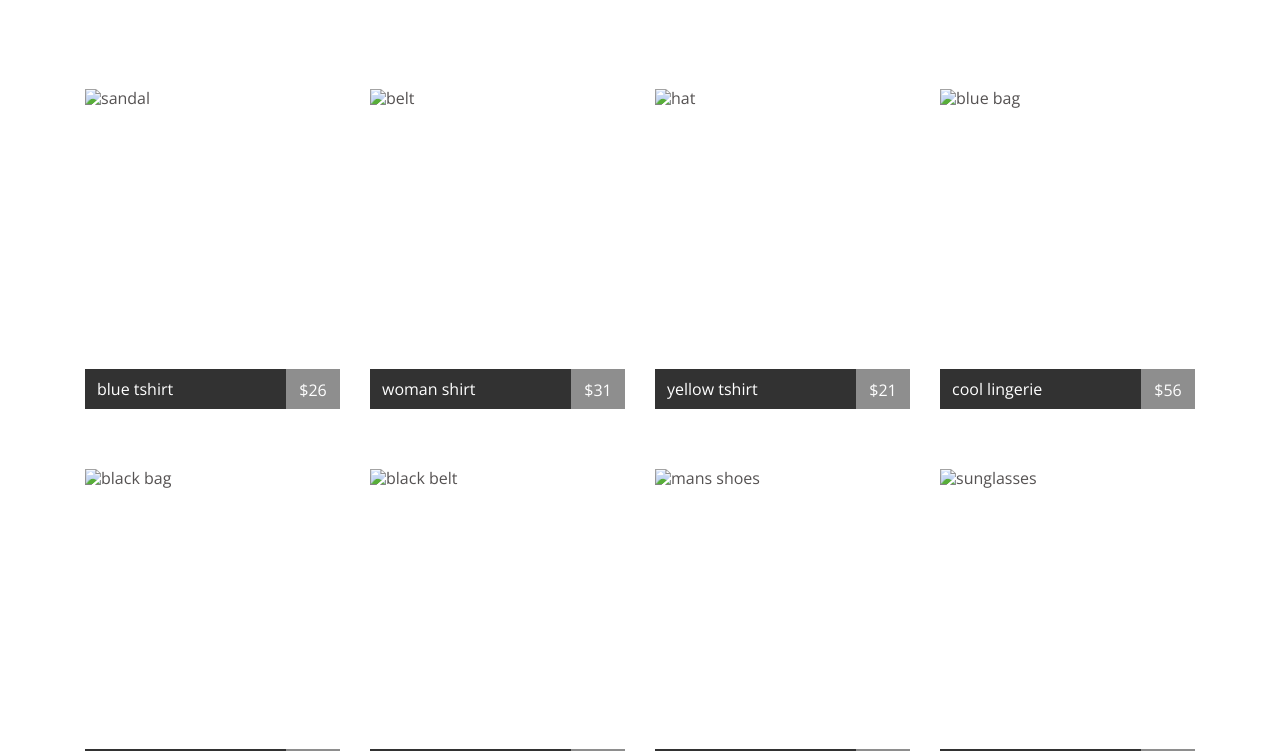
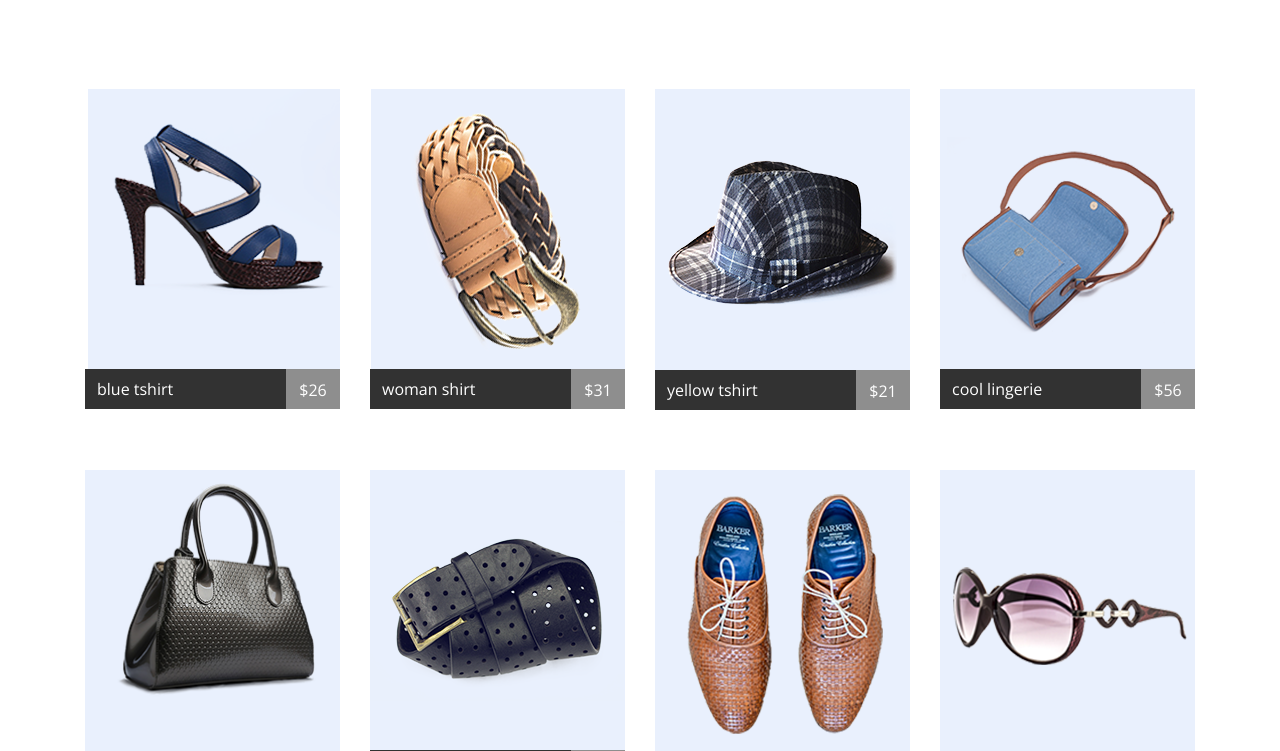
Before and after one commit to Anastasiia512/goit-fe-course-Anastasiia, a plain HTML site: page module 4/index.html in a window 1280 px wide. Shown: the part 249-1000 px from the top of the page. Drawn offline with nearby package versions, Linux system fonts and the light colour scheme; the site is published under a folder, as on GitHub Pages, so addresses that start at the root find nothing.

Commit message:
deleted all /

```diff
--- a/module 4/index.html
+++ b/module 4/index.html
@@ -16,7 +16,7 @@
     <header>
       <nav class="container">
         <a href="#" class="logotip"
-          ><img src="/img/mart.png" width="78" height="21" alt="mart"
+          ><img src="img/mart.png" width="78" height="21" alt="mart"
         /></a>
         <ul class="mart-menu clearfix">
           <li class="menu"><a href="#">home</a></li>
@@ -32,14 +32,14 @@
       <section class="products clearfix">
         <h3 class="heading">featured products</h3>
         <div class="product-items  clearfix">
-          <img src="/img/product1.png" width="255" height="280" alt="sandal" />
+          <img src="img/product1.png" width="255" height="280" alt="sandal" />
           <div class="items-color">
             <p class="item-list">blue tshirt</p>
             <p class="price">$26</p>
           </div>
         </div>
         <div class="product-items clearfix">
-          <img src="/img/product2.png" alt="belt" width="255" height="280" />
+          <img src="img/product2.png" alt="belt" width="255" height="280" />
 
           <div class="items-color">
             <p class="item-list">woman shirt</p>
@@ -47,7 +47,7 @@
           </div>
         </div>
         <div class="product-items clearfix">
-          <img src="/img/product3.png" width="255" height="280" alt="hat" />
+          <img src="img/product3.png" width="255" height="280" alt="hat" />
 
           <div class="items-color">
             <p class="item-list">yellow tshirt</p>
@@ -56,7 +56,7 @@
         </div>
         <div class="product-items clearfix">
           <img
-            src="/img/product4.png"
+            src="img/product4.png"
             width="255"
             height="280"
             alt="blue bag"
@@ -68,7 +68,7 @@
         </div>
         <div class="product-items clearfix">
           <img
-            src="/img/product5.png"
+            src="img/product5.png"
             width="255"
             height="280"
             alt="black bag"
@@ -81,7 +81,7 @@
         </div>
         <div class="product-items clearfix">
           <img
-            src="/img/product6.png"
+            src="img/product6.png"
             width="255"
             height="280"
             alt="black belt"
@@ -94,7 +94,7 @@
         </div>
         <div class="product-items clearfix">
           <img
-            src="/img/product7.png"
+            src="img/product7.png"
             width="255"
             height="280"
             alt="mans shoes"
@@ -107,7 +107,7 @@
         </div>
         <div class="product-items clearfix">
           <img
-            src="/img/product8.png"
+            src="img/product8.png"
             width="255"
             height="280"
             alt="sunglasses"
@@ -122,7 +122,7 @@
       <section class="news clearfix">
         <h3 class="heading">latest news</h3>
         <div class="news-box">
-          <img src="/img/img9.jpg" width="350" height="260" alt="gadget" />
+          <img src="img/img9.jpg" width="350" height="260" alt="gadget" />
           <p class="news-signature">
             Lorem Ipsum. Proin gravida nibh vel velit auctor aliquet. Aenean
           </p>
@@ -137,7 +137,7 @@
           </div>
         </div>
         <div class="news-box">
-          <img src="/img/img10.jpg" width="350" height="260" alt="girls" />
+          <img src="img/img10.jpg" width="350" height="260" alt="girls" />
           <p class="news-signature">
             Lorem Ipsum. Proin gravida nibh vel velit auctor aliquet. Aenean
           </p>
@@ -152,7 +152,7 @@
           </div>
         </div>
         <div class="news-box">
-          <img src="/img/img11.jpg" width="350" height="260" alt="buss" />
+          <img src="img/img11.jpg" width="350" height="260" alt="buss" />
           <p class="news-signature">
             Lorem Ipsum. Proin gravida nibh vel velit auctor aliquet. Aenean
           </p>
```
